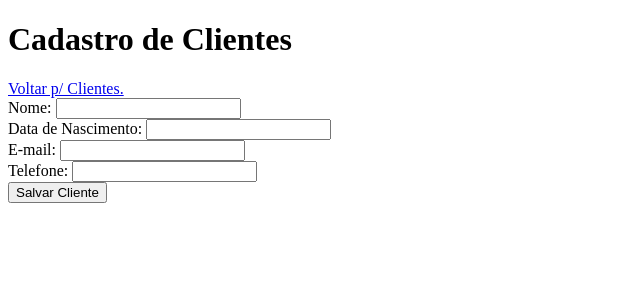
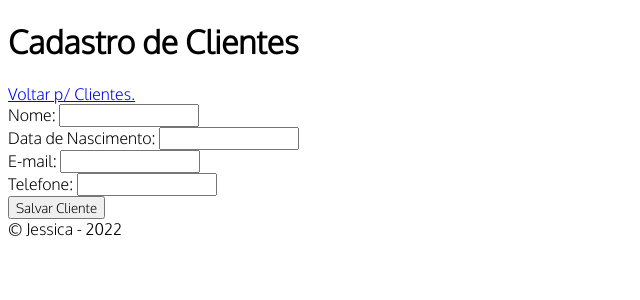
Before and after one commit to JessicaPersou/CursoUdemy-PHP, a PHP site: page /cadastro-cliente.php in a window 1280 px wide. Shown: the top 300 px of the page, without its empty margins (0-640 px from the left). Run offline with PHP 8.4, Linux system fonts and the light colour scheme.

Commit message:
adicionando estilo na página

```diff
--- a/PHP-CRUD/cadastro-cliente.php
+++ b/PHP-CRUD/cadastro-cliente.php
@@ -77,10 +77,17 @@
     <meta charset="UTF-8">
     <meta http-equiv="X-UA-Compatible" content="IE=edge">
     <meta name="viewport" content="width=device-width, initial-scale=1.0">
+    <link rel="preconnect" href="https://fonts.googleapis.com">
+    <link rel="preconnect" href="https://fonts.gstatic.com" crossorigin>
+    <link href="https://fonts.googleapis.com/css2?family=Open+Sans:wght@300&family=Oxygen:wght@300&display=swap" rel="stylesheet">
+    <link rel="stylesheet" href="style.css">
     <title>Cadastro de Clientes</title>
 </head>
 <body>
+    <header>
         <h1>Cadastro de Clientes</h1>
+    </header>
+    <main>
         <a href="clientes.php">Voltar p/ Clientes.</a> <!--adicionar o arquivo clientes.php-->
         <form method="POST" action="">
             <div>
@@ -103,5 +110,9 @@
                 <button type="submit">Salvar Cliente</button>
             </div>
         </form>
+    </main>
+    <footer>
+        © Jessica - 2022
+    </footer>
 </body>
 </html>
--- a/PHP-CRUD/clientes.php
+++ b/PHP-CRUD/clientes.php
@@ -14,6 +14,7 @@ $num_clientes = $query_clientes->num_rows;
     <meta charset="UTF-8">
     <meta http-equiv="X-UA-Compatible" content="IE=edge">
     <meta name="viewport" content="width=, initial-scale=1.0">
+    <link rel="stylesheet" href="style.css">
     <title>Clientes Cadastrados</title>
 </head>
 <body>
--- a/PHP-CRUD/deletar-cliente.php
+++ b/PHP-CRUD/deletar-cliente.php
@@ -26,6 +26,7 @@ var_dump($_POST);
     <meta charset="UTF-8">
     <meta http-equiv="X-UA-Compatible" content="IE=edge">
     <meta name="viewport" content="width=device-width, initial-scale=1.0">
+    <link rel="stylesheet" href="style.css">
     <title>Deletar Clientes</title>
 </head>
 <body>
--- a/PHP-CRUD/editar-cliente.php
+++ b/PHP-CRUD/editar-cliente.php
@@ -91,6 +91,7 @@
     <meta charset="UTF-8">
     <meta http-equiv="X-UA-Compatible" content="IE=edge">
     <meta name="viewport" content="width=device-width, initial-scale=1.0">
+    <link rel="stylesheet" href="style.css">
     <title>Cadastro de Clientes</title>
 </head>
 <body>
--- a/PHP-CRUD/style.css
+++ b/PHP-CRUD/style.css
@@ -0,0 +1,4 @@
+*{
+    font-family: 'Open Sans', sans-serif;
+    font-family: 'Oxygen', sans-serif;
+}
```
Lines whose indentation alone changed are shown as unchanged.
